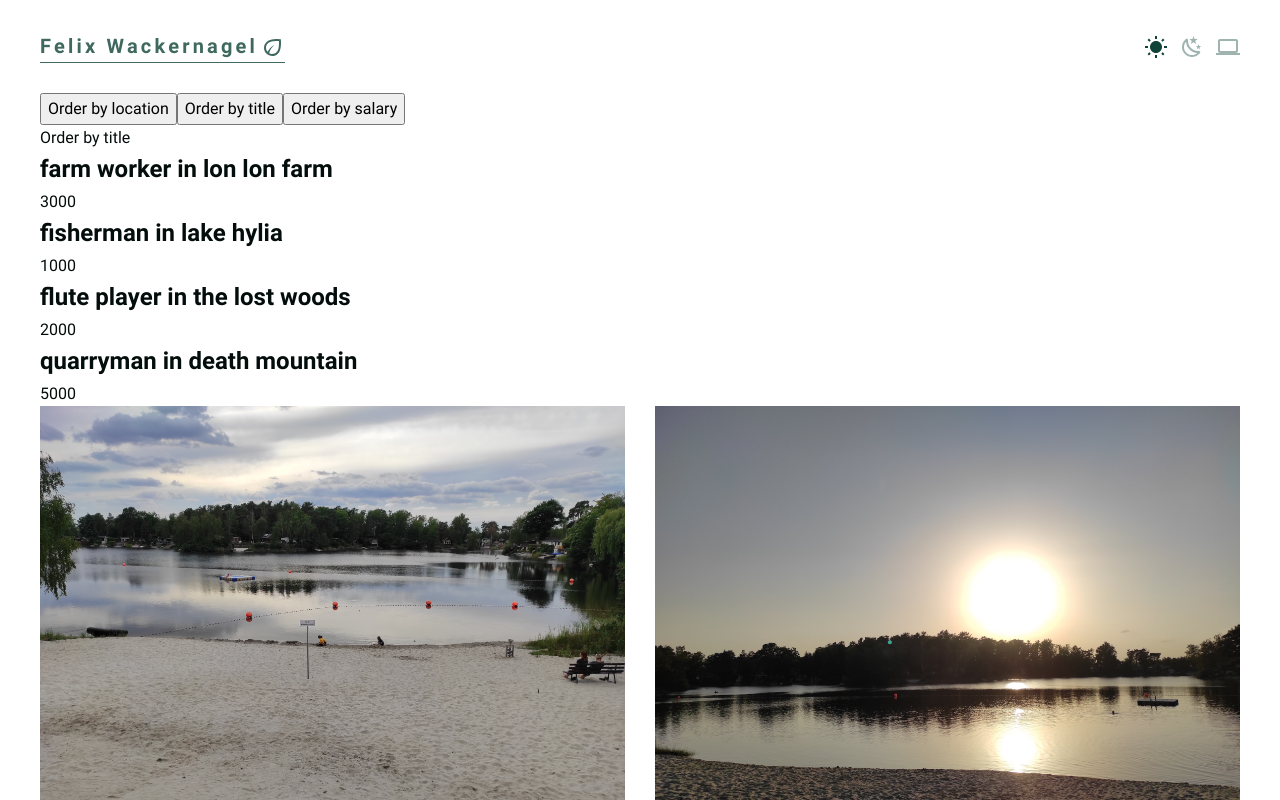
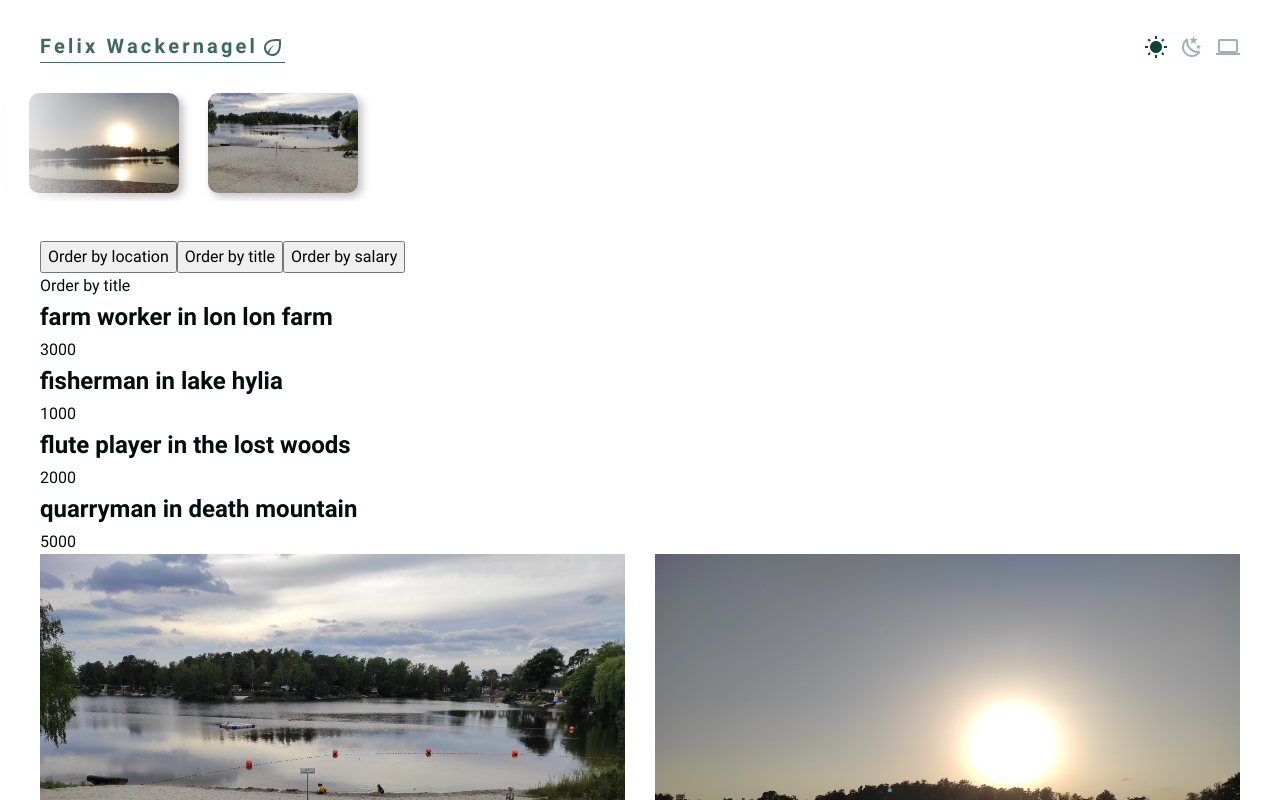
Before and after one commit to felixWackernagel/vue-3-ts-demo, a Vue app: page / in a window 1280 px wide. Shown: the top 800 px of the page. Built offline with nearby package versions, Linux system fonts and the light colour scheme; grey boxes are pictures that could not be loaded.

Commit message:
add image slider

```diff
--- a/src/App.vue
+++ b/src/App.vue
@@ -16,6 +16,7 @@
       </span>
       <ThemeSwitch />
     </header>
+    <ComponentSlider class="full-width" />
     <div>
       <button
         @click="handleClick('location')"
@@ -132,10 +133,17 @@ import JobsList from "@/components/JobsList.vue";
 import PageGrid from "@/components/PageGrid.vue";
 import HorizontalScroller from "@/components/HorizontalScroller.vue";
 import ThemeSwitch from "@/components/ThemeSwitch.vue";
+import ComponentSlider from "@/components/ComponentSlider.vue";
 
 export default defineComponent({
   name: "App",
-  components: { HorizontalScroller, JobsList, PageGrid, ThemeSwitch },
+  components: {
+    HorizontalScroller,
+    JobsList,
+    PageGrid,
+    ThemeSwitch,
+    ComponentSlider,
+  },
   setup() {
     const jobs = ref<Job[]>([
       {
--- a/src/assets/styles/global.scss
+++ b/src/assets/styles/global.scss
@@ -25,6 +25,11 @@ img {
     height: 100%;
     width: 100%;
   }
+}
+
+.card {
+  border-radius: 10px;
+  box-shadow: 4px 4px 8px rgba(0, 0, 0, 0.25);
 }
 
 .has-background-image {
--- /dev/null
+++ b/src/components/ComponentSlider.vue
@@ -0,0 +1,131 @@
+<template>
+  <div class="slider reverse slow">
+    <ul class="list">
+      <li class="item" style="--position: 1">
+        <img
+          src="@/assets/images/bad_erna_1.jpg"
+          class="cover card"
+          alt="Bad Erna 1"
+        />
+      </li>
+      <li class="item" style="--position: 2">
+        <img
+          src="@/assets/images/bad_erna_2.jpg"
+          class="cover card"
+          alt="Bad Erna 2"
+        />
+      </li>
+      <li class="item" style="--position: 3">
+        <img
+          src="@/assets/images/bad_erna_3.jpg"
+          class="cover card"
+          alt="Bad Erna 3"
+        />
+      </li>
+      <li class="item" style="--position: 4">
+        <img
+          src="@/assets/images/bad_erna_4.jpg"
+          class="cover card"
+          alt="Bad Erna 4"
+        />
+      </li>
+      <li class="item" style="--position: 5">
+        <img
+          src="@/assets/images/bad_erna_5.jpg"
+          class="cover card"
+          alt="Bad Erna 5"
+        />
+      </li>
+      <li class="item" style="--position: 6">
+        <img
+          src="@/assets/images/bad_erna_6.jpg"
+          class="cover card"
+          alt="Bad Erna 6"
+        />
+      </li>
+      <li class="item" style="--position: 7">
+        <img
+          src="@/assets/images/bad_erna_7.jpg"
+          class="cover card"
+          alt="Bad Erna 7"
+        />
+      </li>
+      <li class="item" style="--position: 8">
+        <img
+          src="@/assets/images/bad_erna_8.jpg"
+          class="cover card"
+          alt="Bad Erna 8"
+        />
+      </li>
+    </ul>
+  </div>
+</template>
+
+<style lang="scss">
+.slider {
+  --height: 100px;
+  --width: 150px;
+  --quantity: 8;
+  --duration: 10s;
+
+  &.slow {
+    --duration: 20s;
+  }
+
+  width: 100%;
+  height: calc(var(--height) + 8px);
+  overflow: hidden;
+  mask-image: linear-gradient(to right, transparent, #000 10% 90%, transparent);
+  margin-bottom: 40px;
+
+  &:hover .list .item {
+    animation-play-state: paused !important;
+    filter: grayscale(1);
+  }
+
+  &.reverse .list .item {
+    animation: reversePlay var(--duration) linear infinite;
+  }
+
+  .list {
+    display: flex;
+    width: 100%;
+    min-width: calc(var(--quantity) * var(--width));
+    position: relative;
+
+    .item {
+      height: var(--height);
+      width: var(--width);
+      position: absolute;
+      left: 100%;
+      transition: filter 500ms;
+      animation: autoRun var(--duration) linear infinite;
+      animation-delay: calc(
+        (var(--duration) / var(--quantity)) * (var(--position) - 1)
+      ) !important;
+
+      &:hover {
+        filter: grayscale(0);
+      }
+    }
+  }
+
+  @keyframes autoRun {
+    from {
+      left: 100%;
+    }
+    to {
+      left: calc(var(--width) * -1);
+    }
+  }
+
+  @keyframes reversePlay {
+    from {
+      left: calc(var(--width) * -1);
+    }
+    to {
+      left: 100%;
+    }
+  }
+}
+</style>
```
